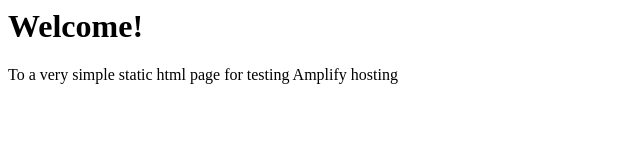
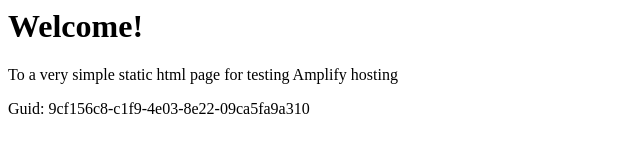
Before and after one commit to aws-aemilia-sin/Github-PR-Commit-Integration-Test-DoNotTouch-v1-prod-ap-southeast-1, a website: page src/index.html in a window 1280 px wide. Shown: the whole page, without its empty margins (0-640 px from the left). Drawn offline with Linux system fonts and the light colour scheme.

Commit message:
commit from integ tests

```diff
--- a/src/index.html
+++ b/src/index.html
@@ -1,3 +1,5 @@
+
+
 <html lang="en">
 
 <head>
@@ -10,6 +12,6 @@
 <body>
     <h1>Welcome!</h1>
     <p>To a very simple static html page for testing Amplify hosting</p>
-</body>
+    <p>Guid: 9cf156c8-c1f9-4e03-8e22-09ca5fa9a310</p></body>
 
 </html>
```
